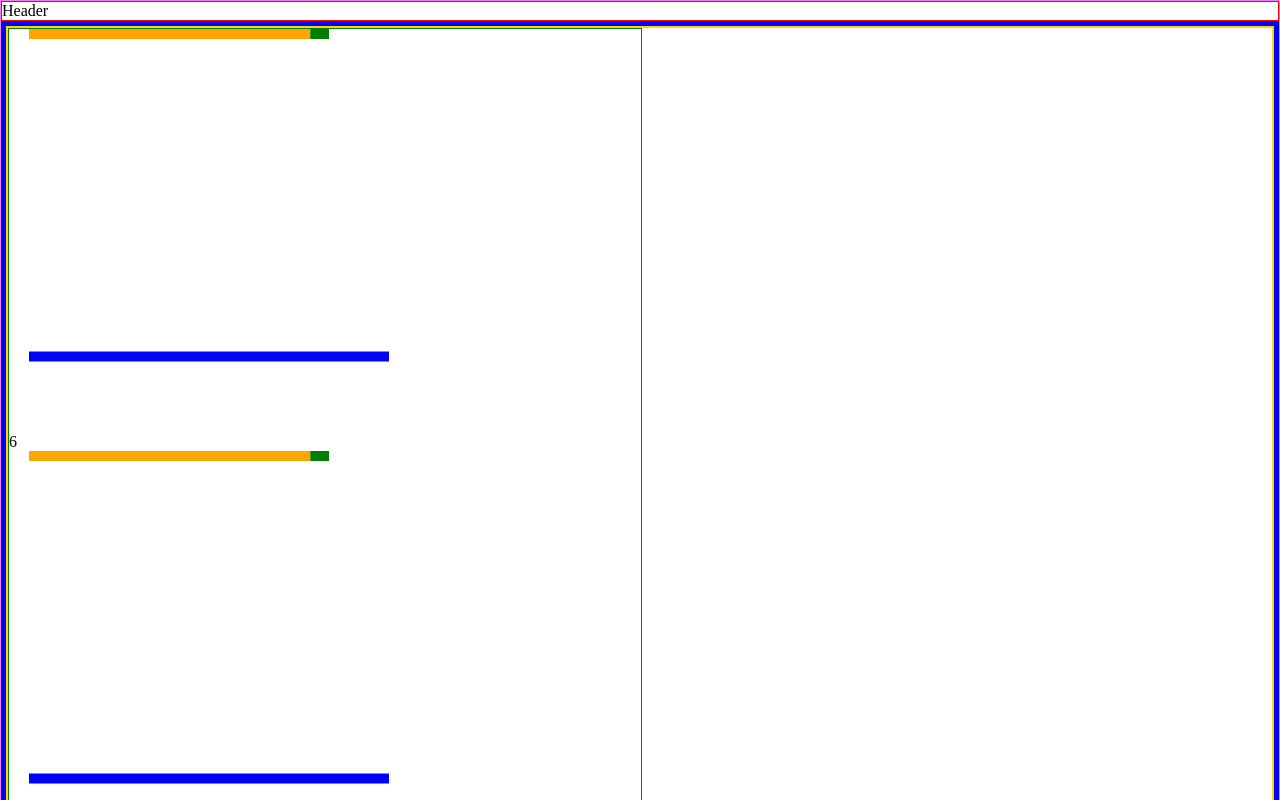
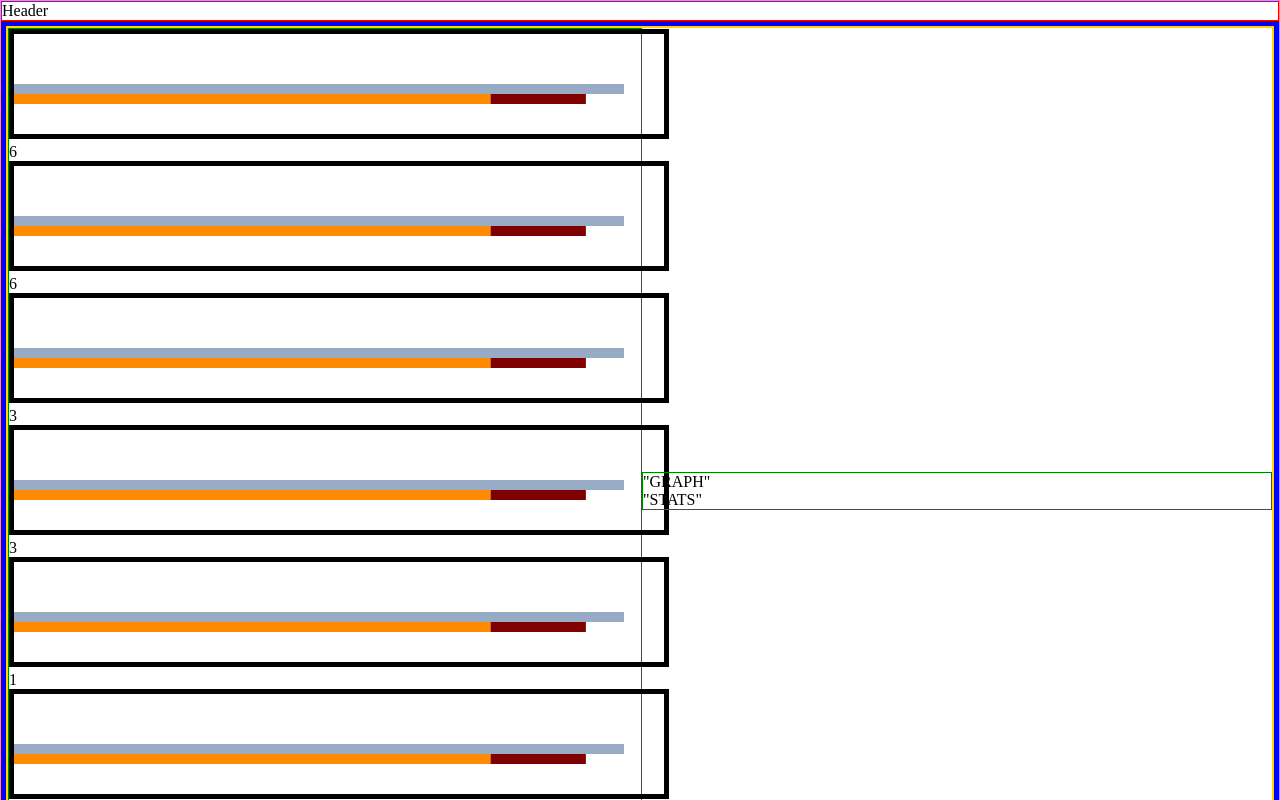
Before and after one commit to Banz-Lou/Pomocode, a React app: page / in a window 1280 px wide. Shown: the top 800 px of the page. Built offline with nearby package versions, Linux system fonts and the light colour scheme.

Commit message:
BASIC INTERVAL UPDATES VIZ COMPLETE

```diff
--- a/src/components/Vizualizations/IntervalUpdatesChart.js
+++ b/src/components/Vizualizations/IntervalUpdatesChart.js
@@ -1,49 +1,20 @@
-import React, { Component } from 'react';
-import * as d3 from 'd3';
-import { HistDetDimensions } from './dimensions.js';
+import React, { Component } from "react";
+import * as d3 from "d3";
+import { IntUpdDimensions } from "./dimensions.js";
 
-const { width, height, margin, colors } = HistDetDimensions;
-
-//What we want before .map
-
-// var data = [ {int:1, issue:1 },{int:1, issue:2}, {int:2, issue:1},{int:3, issue:1}];
-
-// function testTransform(data){
-// var max = 3;
-
-// var obj = {};
-// obj[max] = [];
-// obj[max-1] = [];
-// obj[max-2]= [];
-
-// console.log(obj);
-// data.forEach(issue => {
-//     obj[issue.int].push(issue);
-// })
-
-// return Object.values(obj);
-
-// }
-
-// testTransform(data)
-
-// var issueData =  {int:1, issue_id:1, issue: {plan_seconds: 100, issue_name: 'TEST'}, prior_active: 20, total_active: 30  }
-
-// let array = [];
-// let objPlan = {category: 'plan', plan: issueData.issue.plan_seconds};
-// let objActive = {category: 'active', prior_active: issueData.prior_active, active: issueData.total_active};
+const { width, height, margin, colors } = IntUpdDimensions;
 
 let data = [
   {
     id: 1,
-		type: 'Plan',
+    type: "Plan",
     plan_seconds: 3840
   },
   {
     id: 1,
-		type: 'Active',
+    type: "Active",
     prior_active: 3000,
-		active: 200
+    active: 600
   }
 ];
 
@@ -54,59 +25,57 @@ class IntervalUpdatesChart extends Component {
 
   static getDerivedStateFromProps(nextProps, prevState) {
     //Create stack data
-		let stack = d3
-			.stack()
-			.keys(['prior_active', 'active'])
-			.order(d3.stackOrderNone)
-			.offset(d3.stackOffsetNone);
+    let stack = d3.stack().keys(["prior_active", "active"]);
 
     let stackData = stack([data[1]]);
     let activeBars = [];
 
     // obtain y max
-		let yMax = data.reduce((max, obj) => {
+    let xMax = data.reduce((max, obj) => {
       let totalActive = obj.prior_active + obj.active || 0;
       let planSeconds = obj.plan_seconds || 0;
       return Math.max(max, totalActive, planSeconds);
     }, 0);
 
+    // create x scale
+    const xScale = d3
+      .scaleLinear()
+      .domain([0, xMax])
+      .range([0, width - margin.right]);
+
     // create y scale
+    const yExtent = d3.extent(data, d => d.id);
     const yScale = d3
       .scaleLinear()
-			.domain([0, yMax])
-			.range([height - margin.bottom, margin.top]);
+      .domain(yExtent)
+      .range([0, height]);
 
-		// create x scale
-		const xExtent = d3.extent(data, d => d.id);
-		const xScale = d3
-			.scaleLinear()
-			.domain(xExtent)
-			.range([margin.left, width - margin.right]);
-
+    // STACKED CHART color scale
     const colorScale = d3
       .scaleOrdinal()
       .domain(stackData.keys())
-			.range(['orange', 'green']);
+      .range([colors.active, colors.prior_active]);
 
-		stackData.forEach(index => {
-			let result = index.map(d => {
-				return {
-					x: xScale(d.id),
-					y: yScale(d[1]),
-					height: yScale(d[0]) - yScale(d[1]),
-					fill: colorScale(index.key)
+    //ACTIVE -> STACKED CHART
+    stackData.forEach((bar, i) => {
+      console.log(bar);
+      let xpos = i > 0 ? bar[0][0] : 0;
+      let result = {
+        y: yScale(bar[0].data.id),
+        x: xScale(xpos),
+        width: xScale(bar[0][1]) - xScale(bar[0][0]),
+        fill: colorScale(bar.key)
       };
-			});
       activeBars = activeBars.concat(result);
     });
-		//console.log(activeBars);
 
+    // PLANNED BAR
     const planBars = [data[0]].map(d => {
       return {
-				x: xScale(d.id),
-				y: yScale(d.plan_seconds),
-				height: yScale(0) - yScale(d.plan_seconds),
-				fill: 'blue'
+        y: yScale(d.id),
+        x: xScale(0),
+        width: xScale(d.plan_seconds) - xScale(0),
+        fill: colors.planned
       };
     });
 
@@ -115,19 +84,19 @@ class IntervalUpdatesChart extends Component {
 
   render() {
     return (
-			<svg width={width} height={height}>
-				<g transform="rotate(90 200 200)">
+      <svg width={width} height={height} style={{ border: "solid 5px" }}>
+        <g>
           {this.state.planBars.map(d => (
-						<rect x={d.x} y={d.y} width={10} height={d.height} fill={d.fill} />
+            <rect x={d.x} y={d.y} width={d.width} height={10} fill={d.fill} />
           ))}
         </g>
-				<g transform="rotate(90 200 200)">
+        <g>
           {this.state.activeBars.map(d => (
             <rect
-							x={d.x + 10}
-							y={d.y}
-							width={10}
-							height={d.height}
+              x={d.x}
+              y={d.y + 10}
+              width={d.width}
+              height={10}
               fill={d.fill}
             />
           ))}
--- a/src/components/Vizualizations/dimensions.js
+++ b/src/components/Vizualizations/dimensions.js
@@ -3,9 +3,9 @@ const HistDetDimensions = {
   height: 400,
   margin: { top: 20, right: 40, bottom: 20, left: 35 },
   colors: {
-		planned: '#98abc5',
-		actual: '#ff8c00',
-		difference: 'maroon'
+    planned: "#98abc5",
+    actual: "#ff8c00",
+    difference: "maroon"
   },
   legend: {
     rect: 2,
@@ -14,7 +14,21 @@ const HistDetDimensions = {
   }
 };
 
-const IntUpdDimensions = {};
+const IntUpdDimensions = {
+  width: 650,
+  height: 100,
+  margin: { top: 20, right: 40, bottom: 20, left: 35 },
+  colors: {
+    planned: "#98abc5",
+    active: "#ff8c00",
+    prior_active: "maroon"
+  },
+  legend: {
+    rect: 2,
+    spacing: 2,
+    height: 2
+  }
+};
 
 module.exports = {
   HistDetDimensions,
```
Lines whose indentation alone changed are shown as unchanged.
